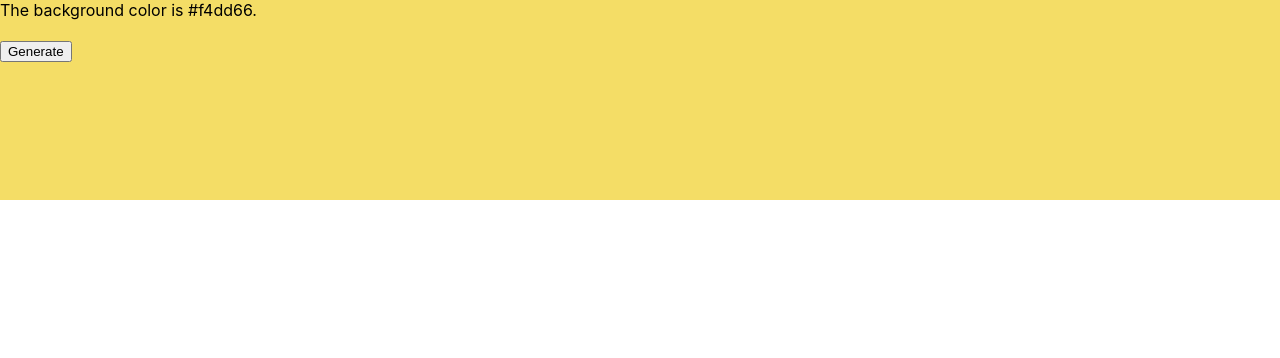
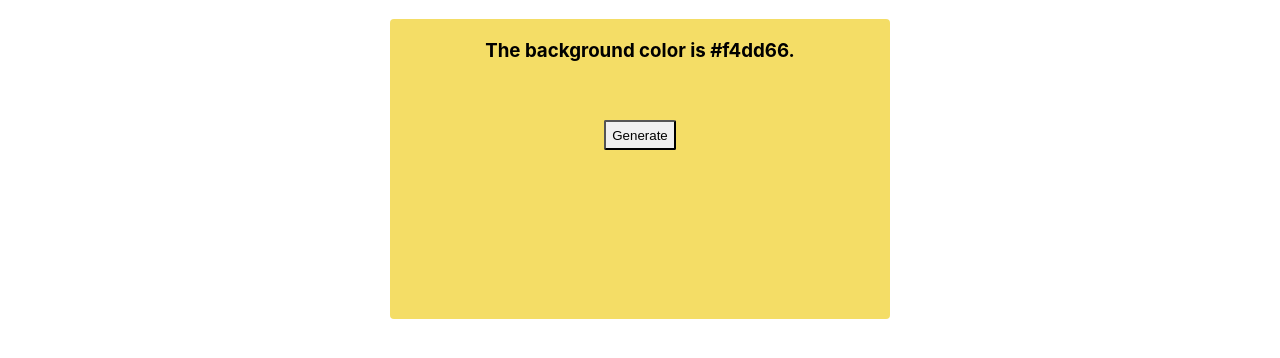
Before and after one commit to Franziska-F/React-Random-Color-Generator, a React (Create React App) app: page / in a window 1280 px wide. Shown: the top 358 px of the page. Built offline with nearby package versions, Linux system fonts and the light colour scheme.

Commit message:
Basic color picker styled

```diff
--- a/src/App.js
+++ b/src/App.js
@@ -12,13 +12,23 @@ export default function App() {
       <div
         style={{
           backgroundColor: color,
-          height: 200,
+          height: 300,
+          width: 500,
+          margin: 'auto',
+          textAlign: 'center',
+
+          borderRadius: 4,
         }}
       >
-        The background color is {color}.
+        <h3 style={{ paddingTop: 20 }}> The background color is {color}.</h3>
         <br />
         <br />
-        <button onClick={() => setColor(randomColor)}>Generate</button>
+        <button
+          onClick={() => setColor(randomColor)}
+          style={{ height: 30, borderRadius: 2 }}
+        >
+          Generate
+        </button>
       </div>
     </div>
   );
```
